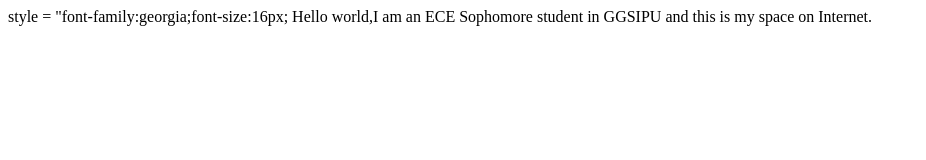
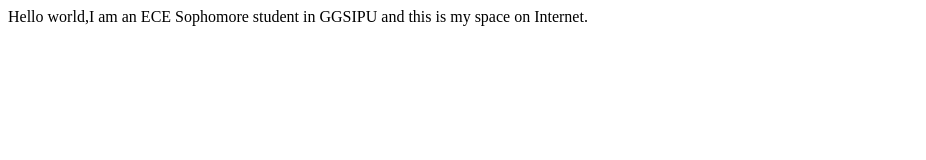
Before and after one commit to vkassingh/vkassingh.github.io, a plain HTML site: page index.html in a window 1280 px wide. Shown: the whole page, without its empty margins (0-926 px from the left). Drawn offline with Linux system fonts and the light colour scheme.

Commit message:
Update index.html

```diff
--- a/index.html
+++ b/index.html
@@ -1,7 +1,7 @@
 <html>
 <header><title>Vikas Singh</title></header>
 <body>
-<p> style = "font-family:georgia;font-size:16px;
+<p>
   Hello world,I am an ECE Sophomore student in GGSIPU and this is my space on Internet.</p>
 </body>
 </html>
```
